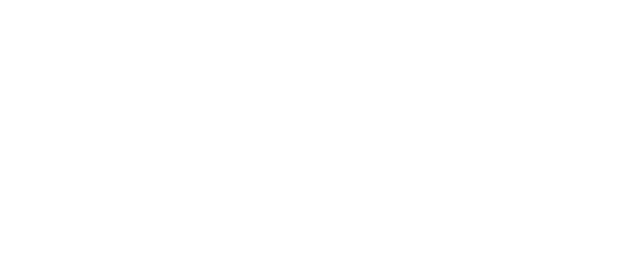
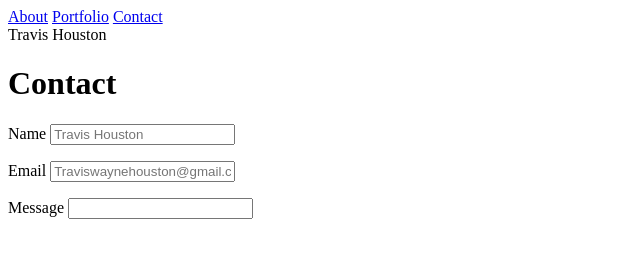
Before and after one commit to TravisWHouston/Portfolio, a plain HTML site: page contact.html in a window 1280 px wide. Shown: the whole page, without its empty margins (0-640 px from the left). Drawn offline with Linux system fonts and the light colour scheme.

Commit message:
contact_html_fin

```diff
--- a/contact.html
+++ b/contact.html
@@ -7,6 +7,29 @@
     <title>Contact</title>
 </head>
 <body>
+    <div class=" links">
+            <a href="index.html">About</a>
+            <a href="portfolio.html">Portfolio</a>
+            <a href="contact.html">Contact</a>
+    </div>
+    <header class="name">Travis Houston</header>
+    <div>
+        <h1> Contact</h1>
+        <form>
+        <p>
+        <label>Name</label>
+        <input  id="Pname" type="text" placeholder="Travis Houston">
+        </p>
+        <p>
+        <label>Email</label>
+        <input id="email" type="email" placeholder="Traviswaynehouston@gmail.com">
+        </p>
+        <p>
+        <label>Message</label>
+        <input id="message" type="text">
+        </p>
+        </form>
+    </div>
 
 </body>
 </html>
```
Also changed, not shown: index.html (+1 -1 lines).
